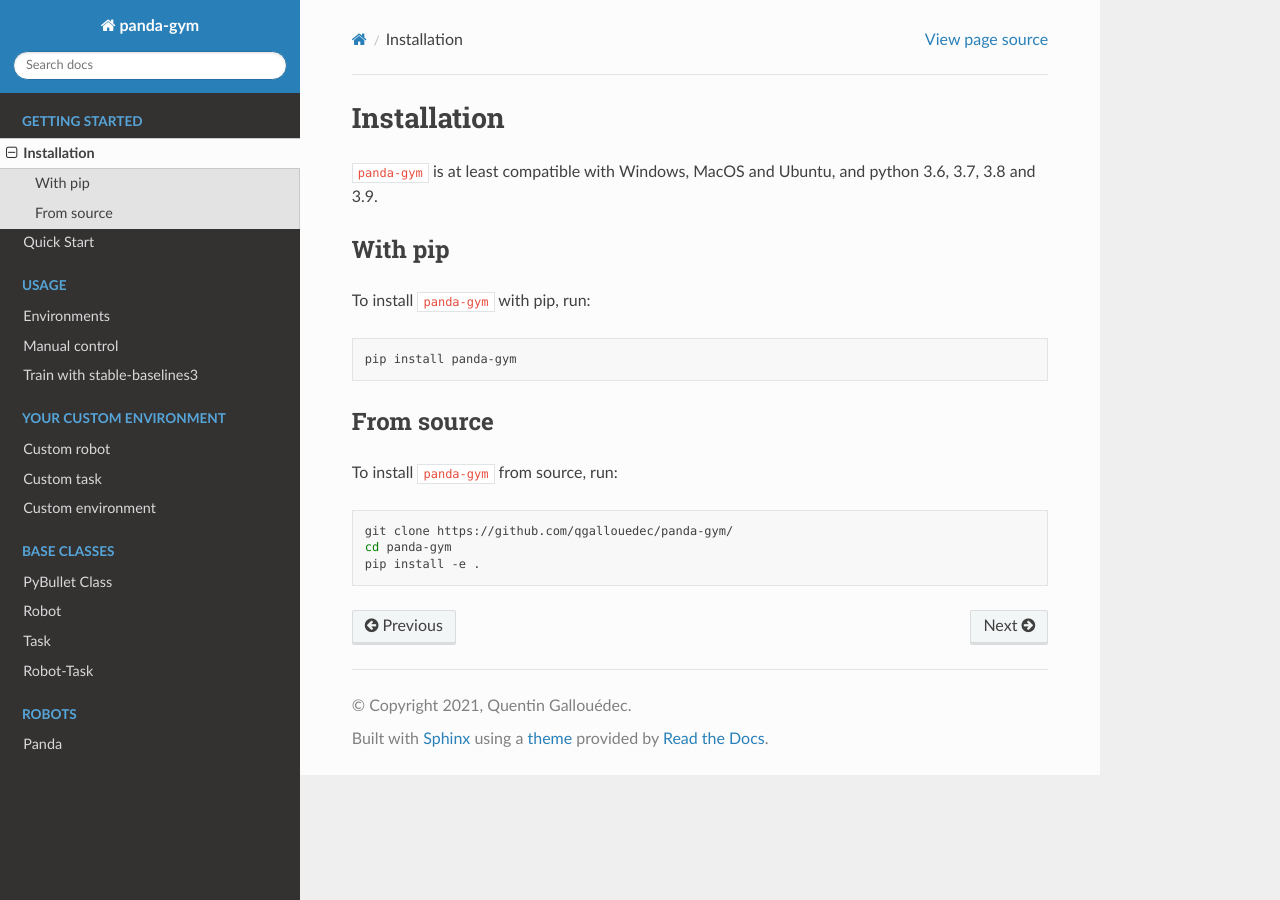
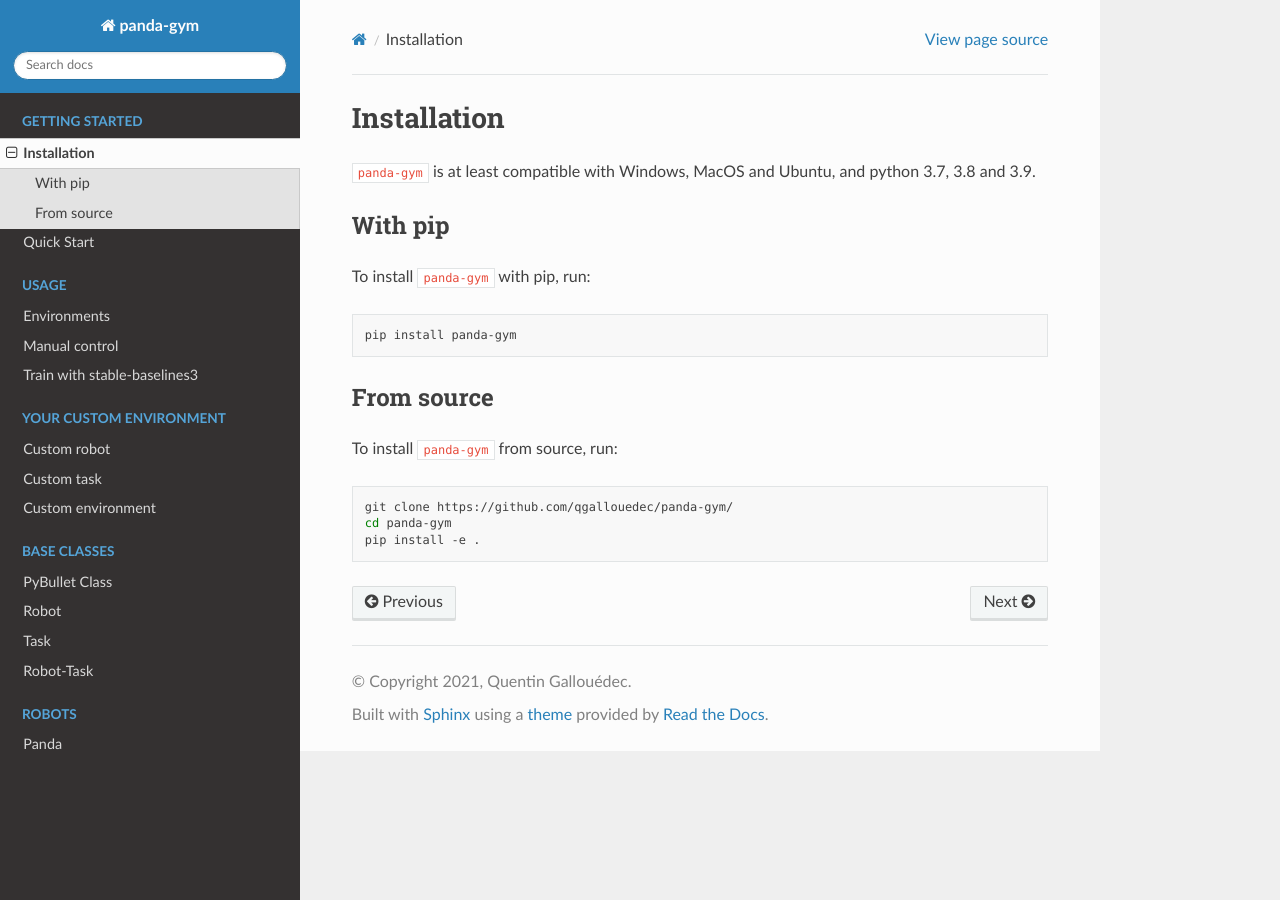
Before and after one commit to qgallouedec/panda-gym, a Sphinx documentation site: the page built from docs/guide/install.rst, in a window 1280 px wide. Built offline with Sphinx 7.4.7 and the Read the Docs theme 2.0.0, drawn with Linux system fonts in a browser that asks for light colours.

Commit message:
panda-gym not compatible with python3.6 anymore

```diff
--- a/docs/guide/install.rst
+++ b/docs/guide/install.rst
@@ -3,7 +3,7 @@
 Installation
 ============
 
-``panda-gym`` is at least compatible with Windows, MacOS and Ubuntu, and python 3.6, 3.7, 3.8 and 3.9.
+``panda-gym`` is at least compatible with Windows, MacOS and Ubuntu, and python 3.7, 3.8 and 3.9.
 
 With pip
 --------
--- a/setup.py
+++ b/setup.py
@@ -28,7 +28,6 @@
     },
     classifiers=[
         "License :: OSI Approved :: MIT License",
-        "Programming Language :: Python :: 3.6",
         "Programming Language :: Python :: 3.7",
         "Programming Language :: Python :: 3.8",
         "Programming Language :: Python :: 3.9",
```
Also changed, not shown: 1 other file.
